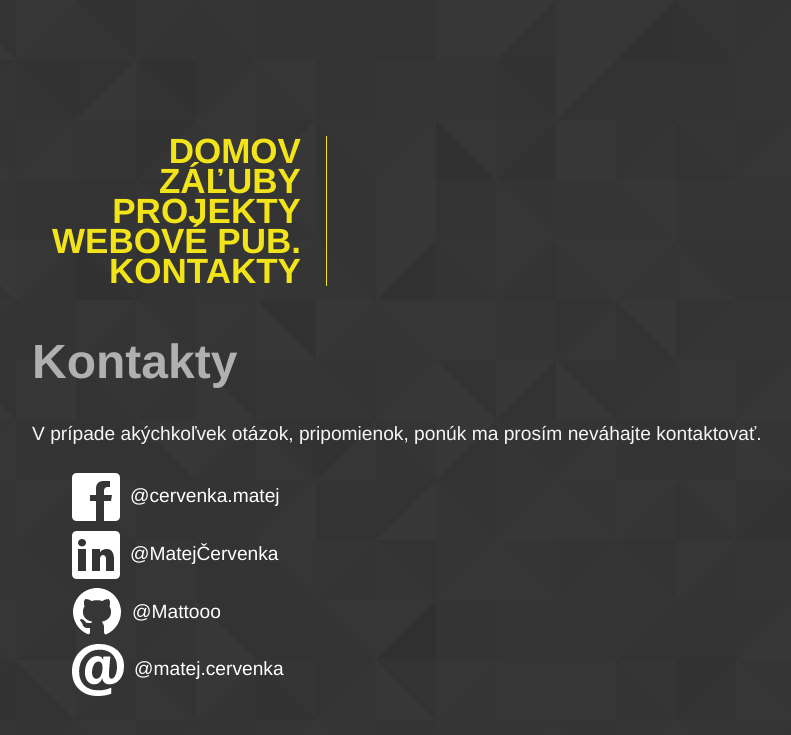
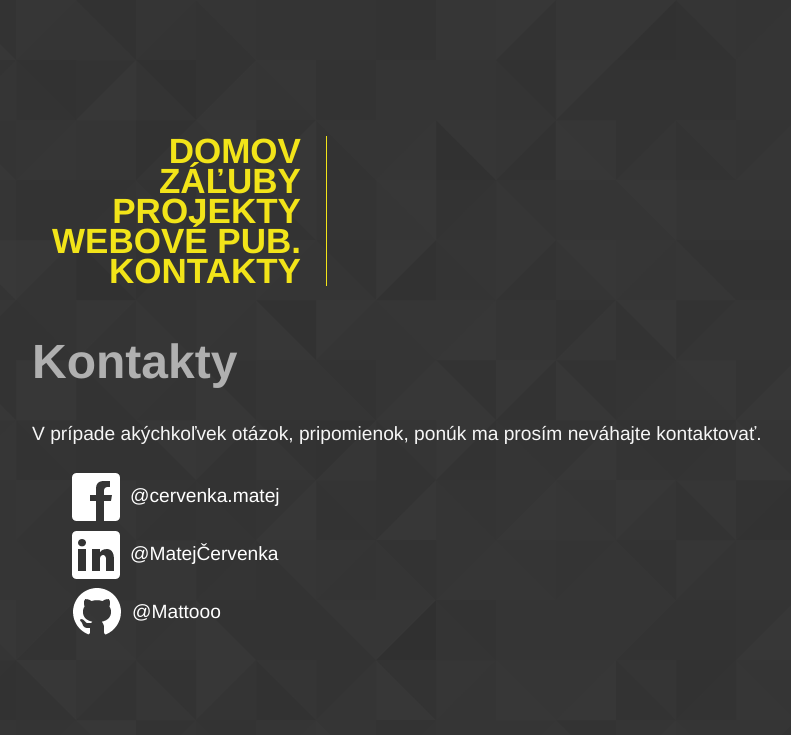
Before and after one commit to Mattooo/mattooo.github.io, a Jekyll site: the page built from contact/index.html, in a window 1280 px wide. Shown: the top 735 px of the page, without its empty margins (84-875 px from the left). Built offline with Jekyll 4.4.1, drawn with Linux system fonts in a browser that asks for light colours.

```diff
--- a/_data/myProfile.yml
+++ b/_data/myProfile.yml
@@ -11,6 +11,3 @@ contacts:
   git:
     web: https://github.com/Mattooo
     name: Mattooo
-  email:
-    web: mailto:matej.cervenka@gmail.com
-    name: matej.cervenka
```
